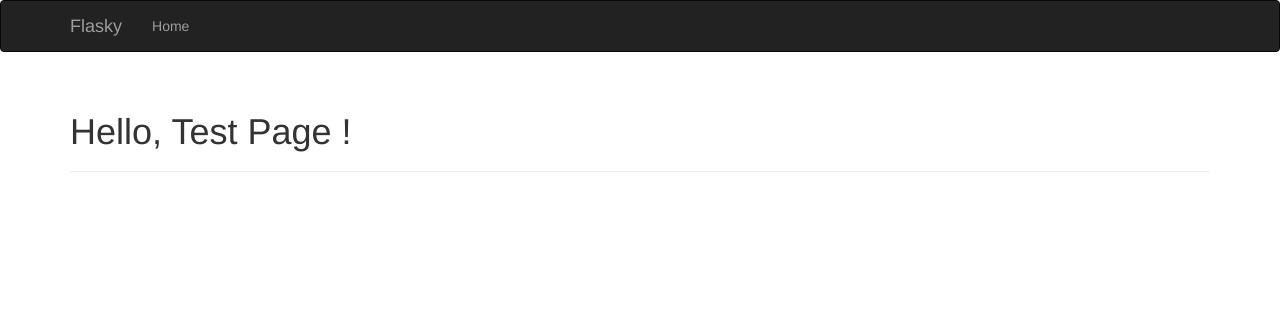
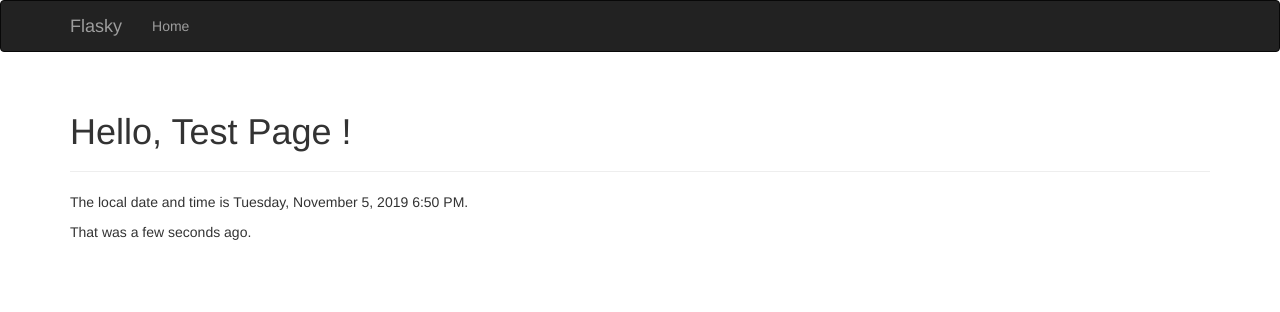
Before and after one commit to rodrigobdias/flasky, a Flask app: page / in a window 1280 px wide. Shown: the top 312 px of the page. Run offline with Flask 2, Linux system fonts and the light colour scheme; some libraries are stand-ins or nearby versions.

Commit message:
Localization of dates and times with Flask_Moment

```diff
--- a/hello.py
+++ b/hello.py
@@ -1,16 +1,17 @@
 from flask import Flask, redirect, request
 from flask import render_template
 from flask_bootstrap import Bootstrap
+from flask_moment import Moment
+from datetime import datetime
 
 app = Flask(__name__)
 
 bootstrap = Bootstrap(app)
+moment = Moment(app)
 
 @app.route('/')
 def index():
-    user_agente = request.headers.get('User-Agente')
-    return render_template('index.html', user_agente = user_agente)
-
+    return render_template('index.html', current_time=datetime.utcnow())
 
 @app.route('/user/<name>')
 def user(name):
--- a/templates/base.html
+++ b/templates/base.html
@@ -34,3 +34,9 @@
     {% block page_content %}{% endblock %}
 </div>
 {% endblock %}
+
+{% block scripts %}
+{{ super() }}
+{{ moment.include_moment() }}
+{{ moment.locale('us') }}
+{% endblock %}
--- a/templates/index.html
+++ b/templates/index.html
@@ -6,4 +6,6 @@
 <div class="page-header">
     <h1>Hello, Test Page !</h1>
 </div>
+<p>The local date and time is {{ moment(current_time).format('LLLL') }}.</p>
+<p>That was {{ moment(current_time).fromNow(refresh=True) }}.</p>
 {% endblock %}
```
Also changed, not shown: README.md.
